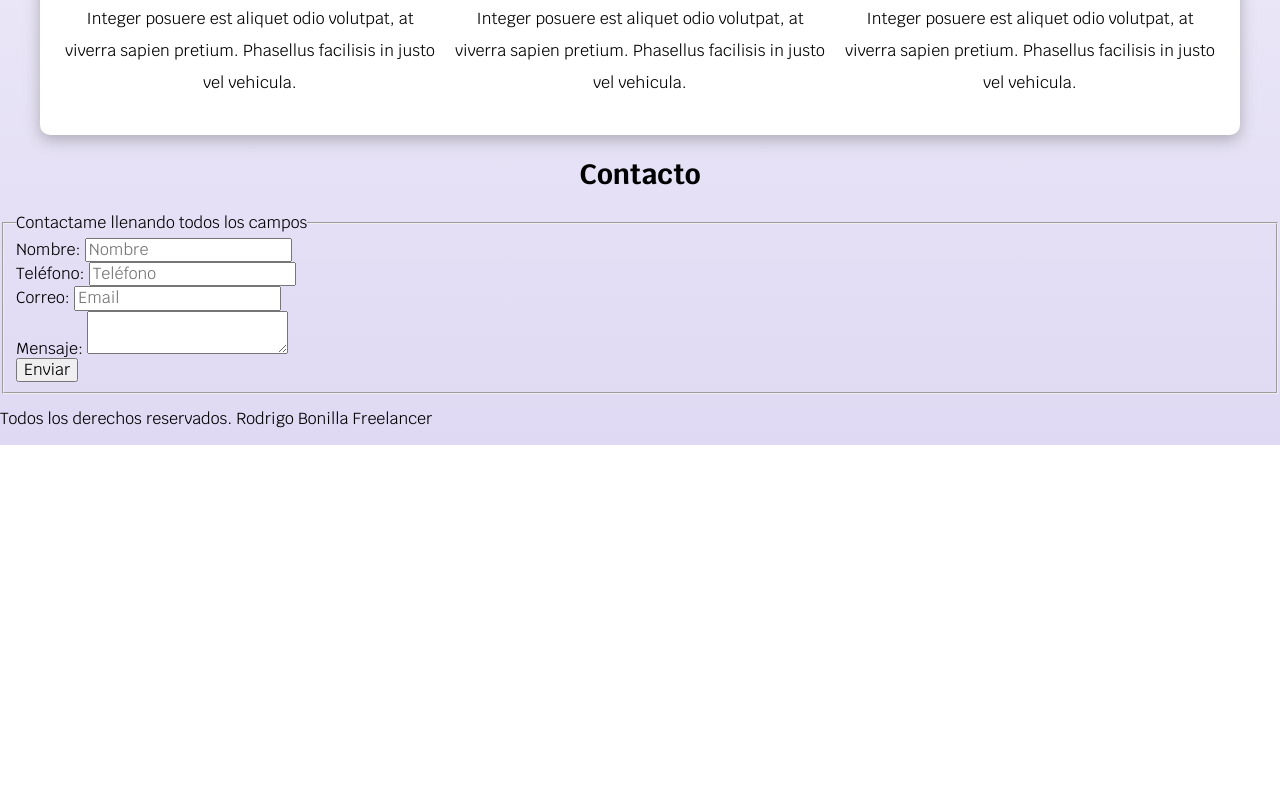
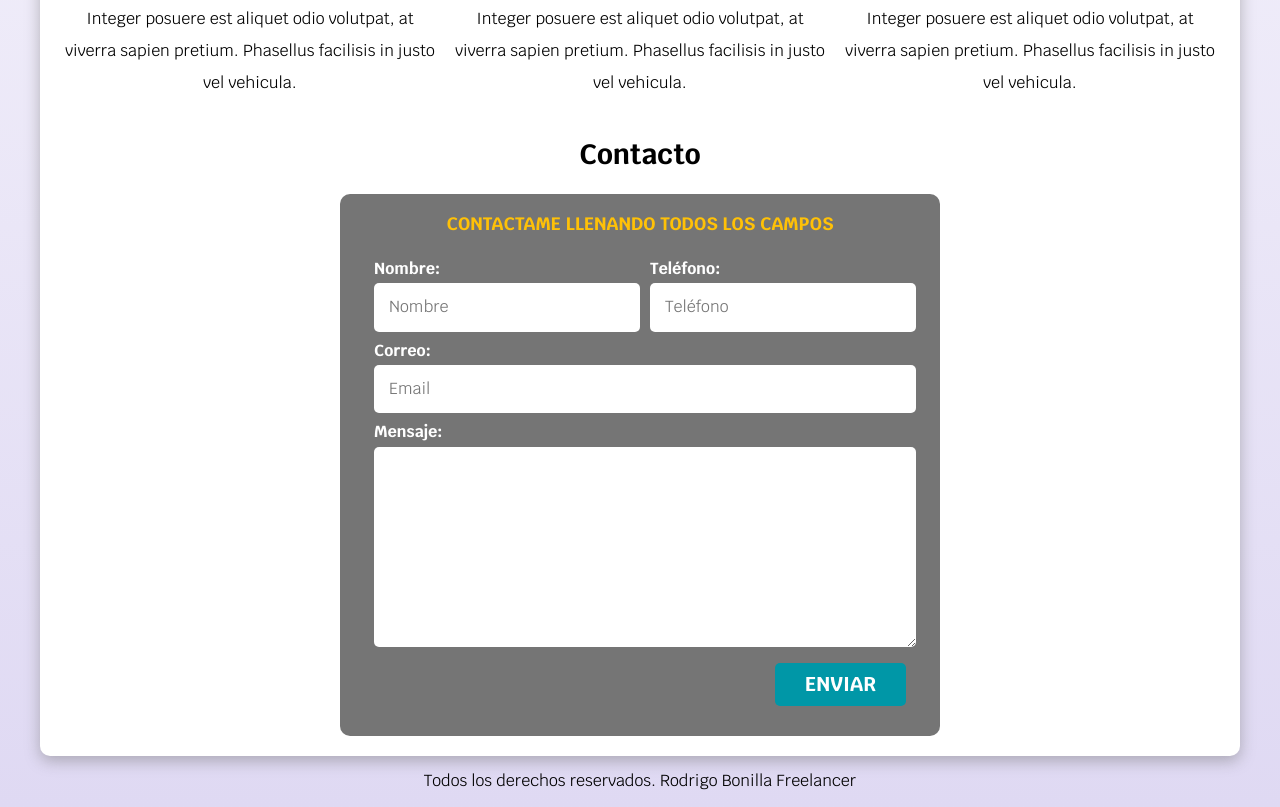
Before and after one commit to r0odr1/freelancer-site, a plain HTML site: page index.html in a window 1280 px wide. Shown: the part 886-1693 px from the top of the page. Before the commit the page ends 1331 px from the top, so only its background shows below. Drawn offline with Linux system fonts and the light colour scheme.

Commit message:
finish styles form

```diff
--- a/css/styles.css
+++ b/css/styles.css
@@ -11,6 +11,15 @@
 html {
   font-size: 62.5%;
   box-sizing: border-box; /* Hack para Box Model */
+  scroll-snap-type: y mandatory;
+}
+
+/* Scroll Snap */
+.services,
+.navegation-initial,
+.formm {
+  scroll-snap-align: center;
+  scroll-padding-top: always;
 }
 
 *, *:before, *:after {
@@ -40,12 +49,17 @@ body {
   border-radius: .5rem;
   width: 90%;
   text-align: center;
+  border: none;
 }
 
 @media (min-width: 480px) {
   .button {
     width: auto;
   }
+}
+
+.button:hover {
+  cursor: pointer;
 }
 
 .shade {
@@ -77,6 +91,26 @@ h1, h2, h3 {
   font-size: 2rem;
 }
 
+/* Utilidades */
+
+.w-sm-100 {
+  width: 100%;
+}
+
+@media (min-width: 768px) {
+  .w-sm-100 {
+    width: auto;
+  }
+}
+
+.flex {
+  display: flex;
+}
+
+.align-right {
+  justify-content: flex-end;
+}
+
 /* Navegacion Principal */
 
 .nav-bg {
@@ -101,7 +135,7 @@ h1, h2, h3 {
   color: var(--white);
   text-decoration: none;
   font-size: 2rem;
-  font-weight: bold;
+  font-weight: 700;
   padding: 1rem;
 }
 
@@ -143,6 +177,7 @@ h1, h2, h3 {
   align-items: flex-end;
 }
 
+
 /* Servicios */
 
 @media (min-width: 768px) {
@@ -178,3 +213,68 @@ h1, h2, h3 {
   justify-content: space-evenly;
   align-items: center;
 }
+
+/* Contacto */
+
+.formm {
+  background-color: var(--grey);
+  width: min(60rem, 100%); /* Utilizar el valor mas pequeño */
+  margin: 0 auto;
+  padding: 2rem;
+  border-radius: 1rem;
+}
+
+.formm fieldset {
+  border: none;
+}
+
+.formm legend {
+  text-align: center;
+  font-size: 1.8rem;
+  text-transform: uppercase;
+  font-weight: 700;
+  margin-bottom: 2rem;
+  color: var(--primary);
+}
+
+@media (min-width: 768px) {
+  .container-fields {
+    display: grid;
+    grid-template-columns: 50% 50%;
+    grid-template-rows: auto auto 23rem;
+    column-gap: 1rem;
+  }
+
+  .field:nth-child(3),
+  .field:nth-child(4) {
+    grid-column: 1 / 3;
+  }
+}
+
+.field {
+  margin-bottom: 1rem;
+}
+
+.field label {
+  color: var(--white);
+  font-weight: bold;
+  margin-bottom: .5rem;
+  display: block;
+}
+
+.field textarea {
+  height: 20rem;
+}
+
+.input-text {
+  width: 100%;
+  border: none;
+  padding: 1.5rem;
+  border-radius: .5rem;
+}
+
+/* footer */
+
+.footer {
+  text-align: center;
+}
--- a/index.html
+++ b/index.html
@@ -4,13 +4,16 @@
     <meta charset="UTF-8" />
     <meta name="viewport" content="width=device-width, initial-scale=1.0" />
     <title>Desarrollaor Freelancer</title>
-    <link rel="preload" href="css/normalize.css" as="style">
-    <link rel="stylesheet" href="css/normalize.css">
-    <link rel="preconnect" href="https://fonts.googleapis.com">
-    <link rel="preconnect" href="https://fonts.gstatic.com" crossorigin>
-    <link href="https://fonts.googleapis.com/css2?family=Krub:wght@400;700&display=swap" rel="stylesheet">
-    <link rel="preload" href="css/styles.css" as="style">
-    <link rel="stylesheet" href="css/styles.css">
+    <link rel="preload" href="css/normalize.css" as="style" />
+    <link rel="stylesheet" href="css/normalize.css" />
+    <link rel="preconnect" href="https://fonts.googleapis.com" />
+    <link rel="preconnect" href="https://fonts.gstatic.com" crossorigin />
+    <link
+      href="https://fonts.googleapis.com/css2?family=Krub:wght@400;700&display=swap"
+      rel="stylesheet"
+    />
+    <link rel="preload" href="css/styles.css" as="style" />
+    <link rel="stylesheet" href="css/styles.css" />
   </head>
   <body>
     <header>
@@ -31,17 +34,29 @@
         <h2>Diseño y Desarrollo Web Freelancer</h2>
 
         <div class="ubication">
-          <svg xmlns="http://www.w3.org/2000/svg" class="icon icon-tabler icon-tabler-map-pin" width="88" height="88" viewBox="0 0 24 24" stroke-width="1.5" stroke="#ffc107" fill="none" stroke-linecap="round" stroke-linejoin="round">
-            <path stroke="none" d="M0 0h24v24H0z" fill="none"/>
+          <svg
+            xmlns="http://www.w3.org/2000/svg"
+            class="icon icon-tabler icon-tabler-map-pin"
+            width="88"
+            height="88"
+            viewBox="0 0 24 24"
+            stroke-width="1.5"
+            stroke="#ffc107"
+            fill="none"
+            stroke-linecap="round"
+            stroke-linejoin="round"
+          >
+            <path stroke="none" d="M0 0h24v24H0z" fill="none" />
             <path d="M9 11a3 3 0 1 0 6 0a3 3 0 0 0 -6 0" />
-            <path d="M17.657 16.657l-4.243 4.243a2 2 0 0 1 -2.827 0l-4.244 -4.243a8 8 0 1 1 11.314 0z" />
+            <path
+              d="M17.657 16.657l-4.243 4.243a2 2 0 0 1 -2.827 0l-4.244 -4.243a8 8 0 1 1 11.314 0z"
+            />
           </svg>
           <p>Bogotá, Colombia</p>
         </div>
 
         <a class="button" href="#">Contactar</a>
       </div>
-
     </section>
 
     <main class="container shade">
@@ -52,9 +67,22 @@
           <h3>Diseño Web</h3>
 
           <div class="icons">
-            <svg xmlns="http://www.w3.org/2000/svg" class="icon icon-tabler icon-tabler-palette" width="40" height="40" viewBox="0 0 24 24" stroke-width="1.5" stroke="#000000" fill="none" stroke-linecap="round" stroke-linejoin="round">
-              <path stroke="none" d="M0 0h24v24H0z" fill="none"/>
-              <path d="M12 21a9 9 0 0 1 0 -18c4.97 0 9 3.582 9 8c0 1.06 -.474 2.078 -1.318 2.828c-.844 .75 -1.989 1.172 -3.182 1.172h-2.5a2 2 0 0 0 -1 3.75a1.3 1.3 0 0 1 -1 2.25" />
+            <svg
+              xmlns="http://www.w3.org/2000/svg"
+              class="icon icon-tabler icon-tabler-palette"
+              width="40"
+              height="40"
+              viewBox="0 0 24 24"
+              stroke-width="1.5"
+              stroke="#000000"
+              fill="none"
+              stroke-linecap="round"
+              stroke-linejoin="round"
+            >
+              <path stroke="none" d="M0 0h24v24H0z" fill="none" />
+              <path
+                d="M12 21a9 9 0 0 1 0 -18c4.97 0 9 3.582 9 8c0 1.06 -.474 2.078 -1.318 2.828c-.844 .75 -1.989 1.172 -3.182 1.172h-2.5a2 2 0 0 0 -1 3.75a1.3 1.3 0 0 1 -1 2.25"
+              />
               <path d="M8.5 10.5m-1 0a1 1 0 1 0 2 0a1 1 0 1 0 -2 0" />
               <path d="M12.5 7.5m-1 0a1 1 0 1 0 2 0a1 1 0 1 0 -2 0" />
               <path d="M16.5 10.5m-1 0a1 1 0 1 0 2 0a1 1 0 1 0 -2 0" />
@@ -62,8 +90,8 @@
           </div>
 
           <p>
-            Integer posuere est aliquet odio volutpat, at viverra sapien pretium.
-            Phasellus facilisis in justo vel vehicula.
+            Integer posuere est aliquet odio volutpat, at viverra sapien
+            pretium. Phasellus facilisis in justo vel vehicula.
           </p>
         </section>
 
@@ -71,27 +99,53 @@
           <h3>Aplicaciones Web</h3>
 
           <div class="icons">
-            <svg xmlns="http://www.w3.org/2000/svg" class="icon icon-tabler icon-tabler-brand-android" width="40" height="40" viewBox="0 0 24 24" stroke-width="1.5" stroke="#000000" fill="none" stroke-linecap="round" stroke-linejoin="round">
-              <path stroke="none" d="M0 0h24v24H0z" fill="none"/>
+            <svg
+              xmlns="http://www.w3.org/2000/svg"
+              class="icon icon-tabler icon-tabler-brand-android"
+              width="40"
+              height="40"
+              viewBox="0 0 24 24"
+              stroke-width="1.5"
+              stroke="#000000"
+              fill="none"
+              stroke-linecap="round"
+              stroke-linejoin="round"
+            >
+              <path stroke="none" d="M0 0h24v24H0z" fill="none" />
               <path d="M4 10l0 6" />
               <path d="M20 10l0 6" />
-              <path d="M7 9h10v8a1 1 0 0 1 -1 1h-8a1 1 0 0 1 -1 -1v-8a5 5 0 0 1 10 0" />
+              <path
+                d="M7 9h10v8a1 1 0 0 1 -1 1h-8a1 1 0 0 1 -1 -1v-8a5 5 0 0 1 10 0"
+              />
               <path d="M8 3l1 2" />
               <path d="M16 3l-1 2" />
               <path d="M9 18l0 3" />
               <path d="M15 18l0 3" />
             </svg>
 
-            <svg xmlns="http://www.w3.org/2000/svg" class="icon icon-tabler icon-tabler-brand-apple" width="40" height="40" viewBox="0 0 24 24" stroke-width="1.5" stroke="#000000" fill="none" stroke-linecap="round" stroke-linejoin="round">
-              <path stroke="none" d="M0 0h24v24H0z" fill="none"/>
-              <path d="M9 7c-3 0 -4 3 -4 5.5c0 3 2 7.5 4 7.5c1.088 -.046 1.679 -.5 3 -.5c1.312 0 1.5 .5 3 .5s4 -3 4 -5c-.028 -.01 -2.472 -.403 -2.5 -3c-.019 -2.17 2.416 -2.954 2.5 -3c-1.023 -1.492 -2.951 -1.963 -3.5 -2c-1.433 -.111 -2.83 1 -3.5 1c-.68 0 -1.9 -1 -3 -1z" />
+            <svg
+              xmlns="http://www.w3.org/2000/svg"
+              class="icon icon-tabler icon-tabler-brand-apple"
+              width="40"
+              height="40"
+              viewBox="0 0 24 24"
+              stroke-width="1.5"
+              stroke="#000000"
+              fill="none"
+              stroke-linecap="round"
+              stroke-linejoin="round"
+            >
+              <path stroke="none" d="M0 0h24v24H0z" fill="none" />
+              <path
+                d="M9 7c-3 0 -4 3 -4 5.5c0 3 2 7.5 4 7.5c1.088 -.046 1.679 -.5 3 -.5c1.312 0 1.5 .5 3 .5s4 -3 4 -5c-.028 -.01 -2.472 -.403 -2.5 -3c-.019 -2.17 2.416 -2.954 2.5 -3c-1.023 -1.492 -2.951 -1.963 -3.5 -2c-1.433 -.111 -2.83 1 -3.5 1c-.68 0 -1.9 -1 -3 -1z"
+              />
               <path d="M12 4a2 2 0 0 0 2 -2a2 2 0 0 0 -2 2" />
             </svg>
           </div>
 
           <p>
-            Integer posuere est aliquet odio volutpat, at viverra sapien pretium.
-            Phasellus facilisis in justo vel vehicula.
+            Integer posuere est aliquet odio volutpat, at viverra sapien
+            pretium. Phasellus facilisis in justo vel vehicula.
           </p>
         </section>
 
@@ -99,9 +153,22 @@
           <h3>E-Commerce</h3>
 
           <div class="icons">
-            <svg xmlns="http://www.w3.org/2000/svg" class="icon icon-tabler icon-tabler-credit-card" width="40" height="40" viewBox="0 0 24 24" stroke-width="1.5" stroke="#000000" fill="none" stroke-linecap="round" stroke-linejoin="round">
-              <path stroke="none" d="M0 0h24v24H0z" fill="none"/>
-              <path d="M3 5m0 3a3 3 0 0 1 3 -3h12a3 3 0 0 1 3 3v8a3 3 0 0 1 -3 3h-12a3 3 0 0 1 -3 -3z" />
+            <svg
+              xmlns="http://www.w3.org/2000/svg"
+              class="icon icon-tabler icon-tabler-credit-card"
+              width="40"
+              height="40"
+              viewBox="0 0 24 24"
+              stroke-width="1.5"
+              stroke="#000000"
+              fill="none"
+              stroke-linecap="round"
+              stroke-linejoin="round"
+            >
+              <path stroke="none" d="M0 0h24v24H0z" fill="none" />
+              <path
+                d="M3 5m0 3a3 3 0 0 1 3 -3h12a3 3 0 0 1 3 3v8a3 3 0 0 1 -3 3h-12a3 3 0 0 1 -3 -3z"
+              />
               <path d="M3 10l18 0" />
               <path d="M7 15l.01 0" />
               <path d="M11 15l2 0" />
@@ -109,50 +176,53 @@
           </div>
 
           <p>
-            Integer posuere est aliquet odio volutpat, at viverra sapien pretium.
-            Phasellus facilisis in justo vel vehicula.
+            Integer posuere est aliquet odio volutpat, at viverra sapien
+            pretium. Phasellus facilisis in justo vel vehicula.
           </p>
         </section>
-    </div> <!--.service-->
-    </main>
+      </div>
+      <!--.service-->
 
       <section>
         <h2>Contacto</h2>
 
-      <form action="">
+        <form class="formm">
           <fieldset>
             <legend>Contactame llenando todos los campos</legend>
 
-          <div>
+            <div class="container-fields">
+              <div class="field">
                 <label>Nombre:</label>
-            <input type="text" placeholder="Nombre">
+                <input class="input-text" type="text" placeholder="Nombre" />
               </div>
 
-          <div>
+              <div class="field">
                 <label>Teléfono:</label>
-            <input type="tel" placeholder="Teléfono">
+                <input class="input-text" type="tel" placeholder="Teléfono" />
               </div>
 
-          <div>
+              <div class="field">
                 <label>Correo:</label>
-            <input type="email" placeholder="Email">
+                <input class="input-text" type="email" placeholder="Email" />
               </div>
 
-          <div>
+              <div class="field">
                 <label>Mensaje:</label>
-            <textarea></textarea>
+                <textarea class="input-text"></textarea>
               </div>
 
-          <div>
-            <input type="submit" value="Enviar">
+            </div> <!-- .container-fields -->
+
+            <div class="align-right flex">
+              <input class="button w-sm-100" type="submit" value="Enviar" />
             </div>
 
           </fieldset>
         </form>
+      </section>
+    </main>
 
-    </section>
-
-    <footer>
+    <footer class="footer">
       <p>Todos los derechos reservados. Rodrigo Bonilla Freelancer</p>
     </footer>
   </body>
```
Lines whose indentation alone changed are shown as unchanged.
